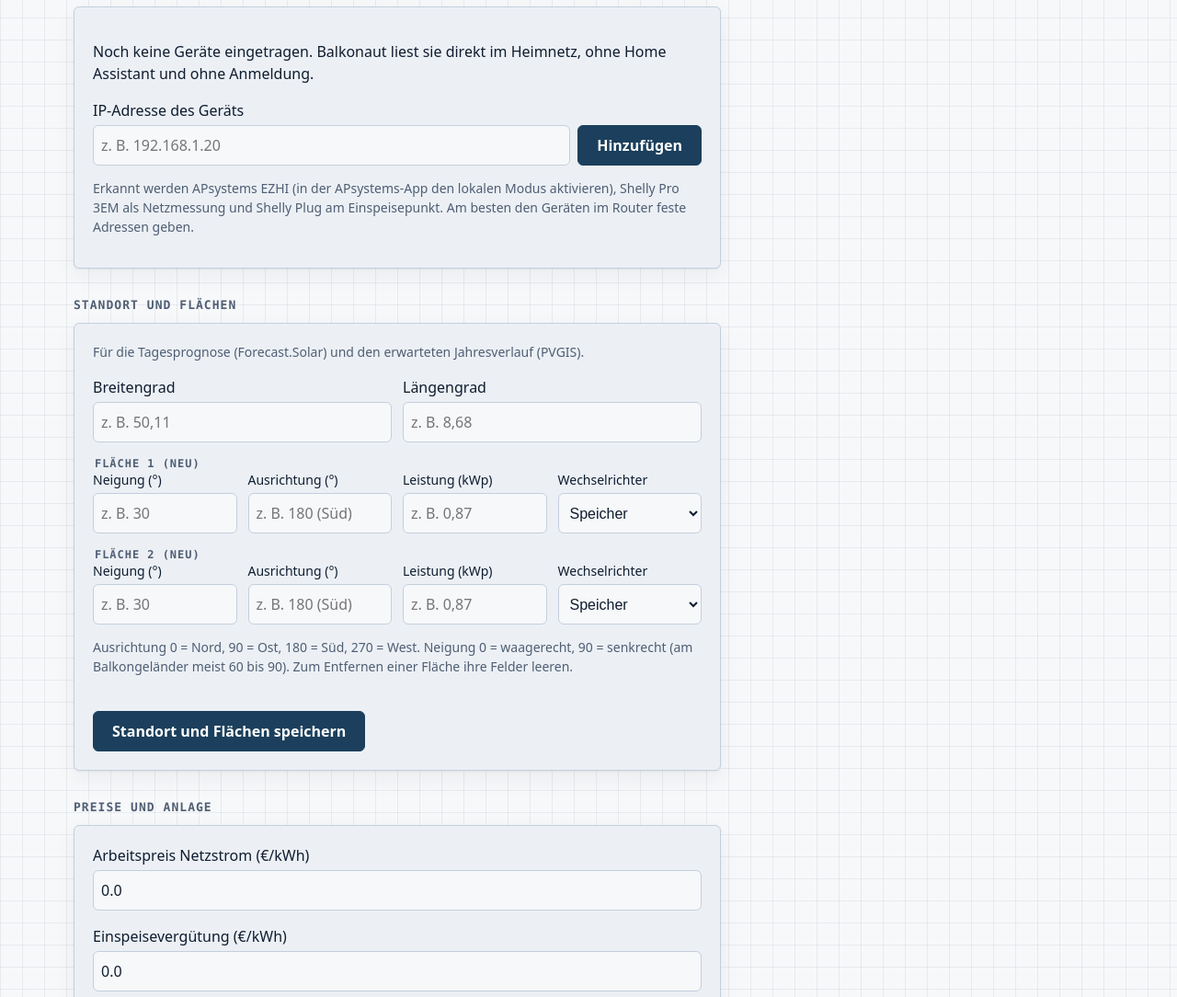
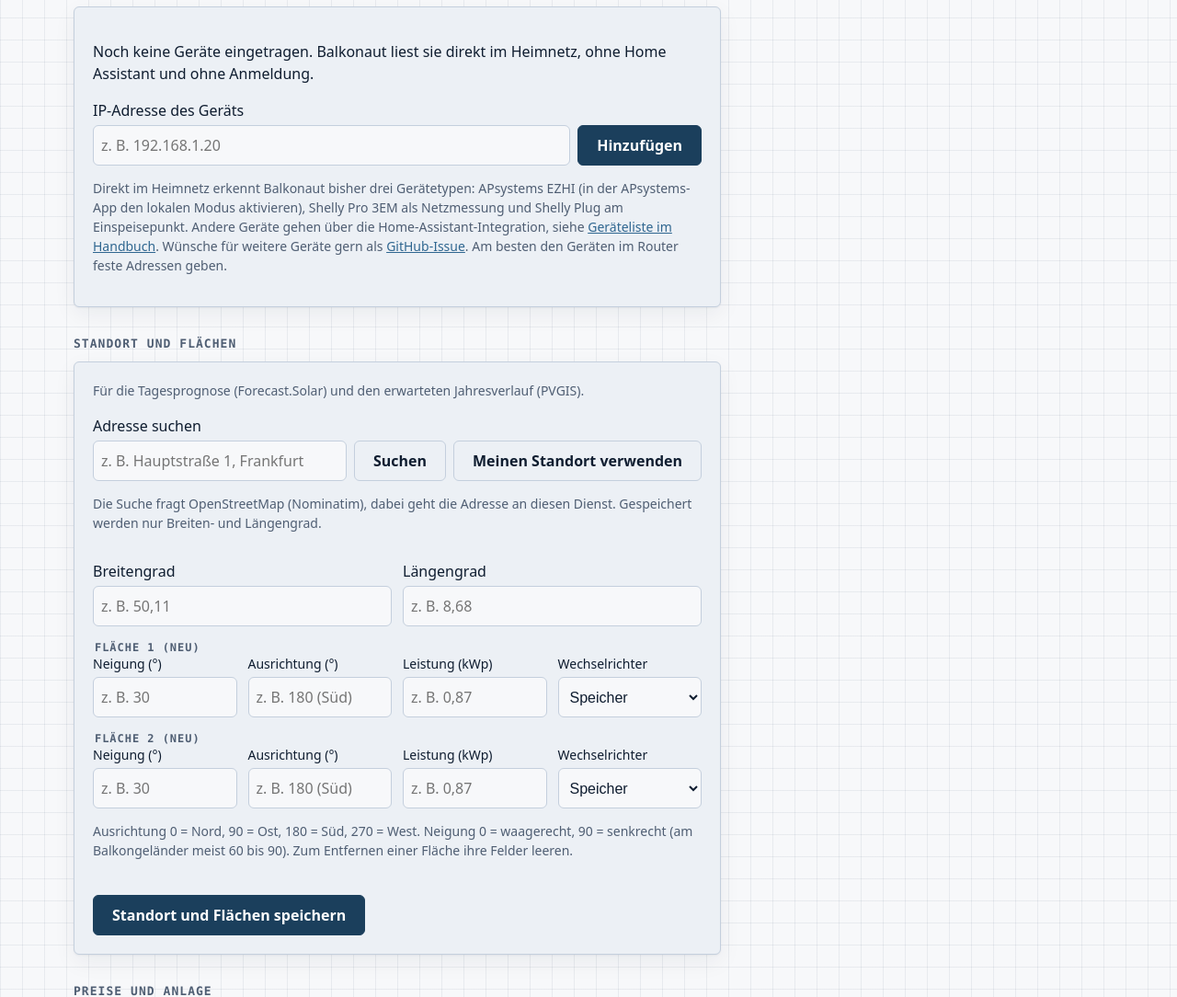
Before and after one commit to balkonaut/balkonaut, a FastAPI app: page /einstellungen in a window 1280 px wide. Shown: the part 173-1257 px from the top of the page at 92% size. Run offline with FastAPI, Linux system fonts and the light colour scheme; parts of the project's set-up code (start-up, migrations or seed data) failed here and were passed over.

Commit message:
Einstellungen: Adresssuche, klarerer Gerätehinweis, Links
Standort per Adresse (OpenStreetMap Nominatim, im Browser) oder per
Browser-Standort, wenn die Seite über HTTPS läuft. Der Hinweis zur
Geräteerkennung nennt die drei direkt erkannten Typen und verweist für
andere Geräte auf die Integration. Der Link zum Datum der Inbetriebnahme
springt zum Feld, die Navigation öffnet das Handbuch auf der Website.
Rückmeldung aus dem GitHub-Issue Einrichtungs-Assistent.

Closes #101
Closes #102
Closes #103

```diff
--- a/app/templates/base.html
+++ b/app/templates/base.html
@@ -121,8 +121,8 @@
   <nav aria-label="Bereiche">
     {# Links relativ, damit sie auch unter dem Ingress-Pfad des Add-ons stimmen #}
     {% for slug, name, icon in [("", "Übersicht", "dash"), ("verlauf", "Verlauf", "hist"), ("nulleinspeisung", "Nulleinspeisung", "pulse"),
-                                ("bericht", "Bericht", "file"), ("einstellungen", "Einstellungen", "set"), ("handbuch/", "Handbuch", "book")] %}
-    <a href="{{ slug or './' }}" aria-label="{{ name }}"{% if request.url.path == '/' + slug %} aria-current="page"{% endif %}><svg class="ico" aria-hidden="true"><use href="#i-{{ icon }}"/></svg><span>{{ name }}</span></a>
+                                ("bericht", "Bericht", "file"), ("einstellungen", "Einstellungen", "set"), ("https://balkonaut.github.io/balkonaut/", "Handbuch", "book")] %}
+    <a href="{{ slug or './' }}" aria-label="{{ name }}"{% if slug.startswith("https:") %} target="_blank" rel="noopener"{% endif %}{% if request.url.path == '/' + slug %} aria-current="page"{% endif %}><svg class="ico" aria-hidden="true"><use href="#i-{{ icon }}"/></svg><span>{{ name }}</span></a>
     {% endfor %}
   </nav>
   <button type="button" id="darstellung" class="theme" onclick="wechsleDarstellung()" aria-label="Darstellung: Automatisch"><svg class="ico" aria-hidden="true"><use href="#i-auto"/></svg></button>
--- a/app/templates/dashboard.html
+++ b/app/templates/dashboard.html
@@ -167,7 +167,7 @@
     <div><div class="label">Amortisiert</div><div class="value">{% if a.jahre_bis_amortisation is none %}–{% elif a.rest == 0 %}bereits{% else %}{{ a.amortisiert_am.strftime("%m/%Y") }}{% endif %}</div>
       {% if a.jahre_bis_amortisation %}<div class="label">in {{ a.jahre_bis_amortisation|de(1) }} Jahren</div>{% endif %}</div>
   </div>
-  {% if a.basis == "messtage" %}<p class="label">Hochgerechnet aus {{ a.messtage|de(1) }} Messtagen{{ " nach erwartetem Jahresverlauf" if a.jahresverlauf else ", ohne Jahresverlauf" }}. Mit dem <a href="einstellungen">Datum der Inbetriebnahme</a> wird sie genauer.</p>{% endif %}
+  {% if a.basis == "messtage" %}<p class="label">Hochgerechnet aus {{ a.messtage|de(1) }} Messtagen{{ " nach erwartetem Jahresverlauf" if a.jahresverlauf else ", ohne Jahresverlauf" }}. Mit dem <a href="einstellungen#commissioned">Datum der Inbetriebnahme</a> wird sie genauer.</p>{% endif %}
   {% if a.erwarteter_ertrag_jahr %}<p class="label">Erwarteter Jahresertrag laut PVGIS: {{ a.erwarteter_ertrag_jahr|de(0) }} kWh.</p>{% endif %}
   {% if not a.zaehler_plausibel %}<p class="note err">Der Abgabezähler ist für den Zeitraum seit der Inbetriebnahme zu hoch. Stimmt das Datum?</p>{% endif %}
 </div>
--- a/app/templates/settings.html
+++ b/app/templates/settings.html
@@ -69,8 +69,11 @@
     <button name="aktion" value="hinzufuegen">Hinzufügen</button>
   </form>
   {% if device_error %}<p id="host-error" class="field-error" role="alert">{{ device_error }}</p>{% endif %}
-  <p class="label">Erkannt werden APsystems EZHI (in der APsystems-App den lokalen Modus aktivieren), Shelly Pro 3EM
-  als Netzmessung und Shelly Plug am Einspeisepunkt. Am besten den Geräten im Router feste Adressen geben.</p>
+  <p class="label">Direkt im Heimnetz erkennt Balkonaut bisher drei Gerätetypen: APsystems EZHI (in der APsystems-App
+  den lokalen Modus aktivieren), Shelly Pro 3EM als Netzmessung und Shelly Plug am Einspeisepunkt. Andere Geräte gehen
+  über die Home-Assistant-Integration, siehe <a href="https://balkonaut.github.io/balkonaut/geraete/" target="_blank" rel="noopener">Geräteliste im Handbuch</a>.
+  Wünsche für weitere Geräte gern als <a href="https://github.com/balkonaut/balkonaut/issues" target="_blank" rel="noopener">GitHub-Issue</a>.
+  Am besten den Geräten im Router feste Adressen geben.</p>
 </div>
 
 <h2 id="flaechen">Standort und Flächen</h2>
@@ -79,6 +82,15 @@
   {% set src = entered or cfg %}
   {% if planes_error %}<div class="field-error" role="alert"><p style="margin:0">Nicht gespeichert, bitte korrigieren:</p>
     <ul style="margin:.25rem 0 0">{% for e in planes_error %}<li>{{ e }}</li>{% endfor %}</ul></div>{% endif %}
+  <div class="add">
+    <div><label for="adresse">Adresse suchen</label>
+      <input id="adresse" autocomplete="street-address" placeholder="z. B. Hauptstraße 1, Frankfurt"
+        onkeydown="if (event.key === 'Enter') { event.preventDefault(); sucheAdresse(); }"></div>
+    <button type="button" class="quiet" onclick="sucheAdresse()">Suchen</button>
+    <button type="button" class="quiet" id="geo" hidden onclick="eigenerStandort()">Meinen Standort verwenden</button>
+  </div>
+  <p class="label" id="ort" role="status">Die Suche fragt OpenStreetMap (Nominatim), dabei geht die Adresse an diesen Dienst.
+  Gespeichert werden nur Breiten- und Längengrad.</p>
   <div class="pair">
     <div><label for="lat">Breitengrad</label><input id="lat" name="lat" inputmode="decimal" value="{{ src.location.lat|komma if src.location else '' }}" placeholder="z. B. 50,11"></div>
     <div><label for="lon">Längengrad</label><input id="lon" name="lon" inputmode="decimal" value="{{ src.location.lon|komma if src.location else '' }}" placeholder="z. B. 8,68"></div>
@@ -98,6 +110,33 @@
   (am Balkongeländer meist 60 bis 90). Zum Entfernen einer Fläche ihre Felder leeren.</p>
   <button class="save">Standort und Flächen speichern</button>
 </form>
+<script>
+  // ponytail: nur der erste Treffer, Auswahlliste bei Bedarf; Nominatim erlaubt eine Anfrage pro Sekunde, daher nur auf Klick
+  const ort = document.getElementById("ort");
+  function setzeOrt(lat, lon, text) {
+    document.getElementById("lat").value = lat.toFixed(4).replace(".", ",");
+    document.getElementById("lon").value = lon.toFixed(4).replace(".", ",");
+    ort.textContent = text + " Zum Übernehmen „Standort und Flächen speichern“.";
+  }
+  async function sucheAdresse() {
+    const q = document.getElementById("adresse").value.trim();
+    if (!q) return;
+    ort.textContent = "Suche …";
+    try {
+      const r = await fetch("https://nominatim.openstreetmap.org/search?format=jsonv2&limit=1&q=" + encodeURIComponent(q));
+      const [hit] = await r.json();
+      if (!hit) { ort.textContent = "Keine Adresse gefunden. Genauer eingeben, z. B. mit Ort."; return; }
+      setzeOrt(+hit.lat, +hit.lon, "Gefunden: " + hit.display_name + ".");
+    } catch (e) { ort.textContent = "Suche nicht erreichbar. Breiten- und Längengrad von Hand eintragen."; }
+  }
+  function eigenerStandort() {
+    ort.textContent = "Standort wird ermittelt …";
+    navigator.geolocation.getCurrentPosition(p => setzeOrt(p.coords.latitude, p.coords.longitude, "Standort des Browsers übernommen."),
+      () => { ort.textContent = "Standort nicht verfügbar oder nicht erlaubt."; });
+  }
+  // Browser geben den Standort nur über HTTPS oder localhost heraus, im Heimnetz per http://IP meist nicht
+  if (window.isSecureContext && navigator.geolocation) document.getElementById("geo").hidden = false;
+</script>
 {% endif %}
 
 <h2 id="preise">Preise und Anlage</h2>
```
Also changed, not shown: docs/einstellungen.md (+3 -2 lines).
